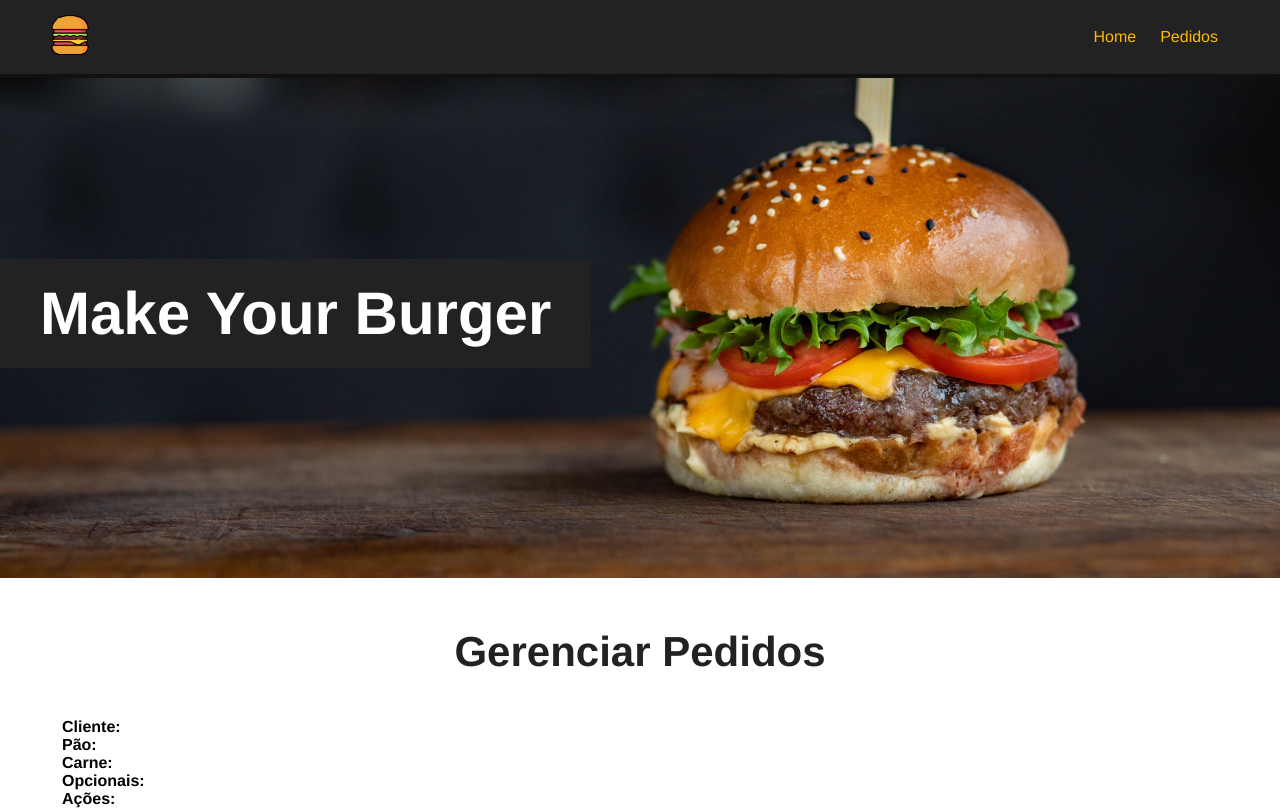
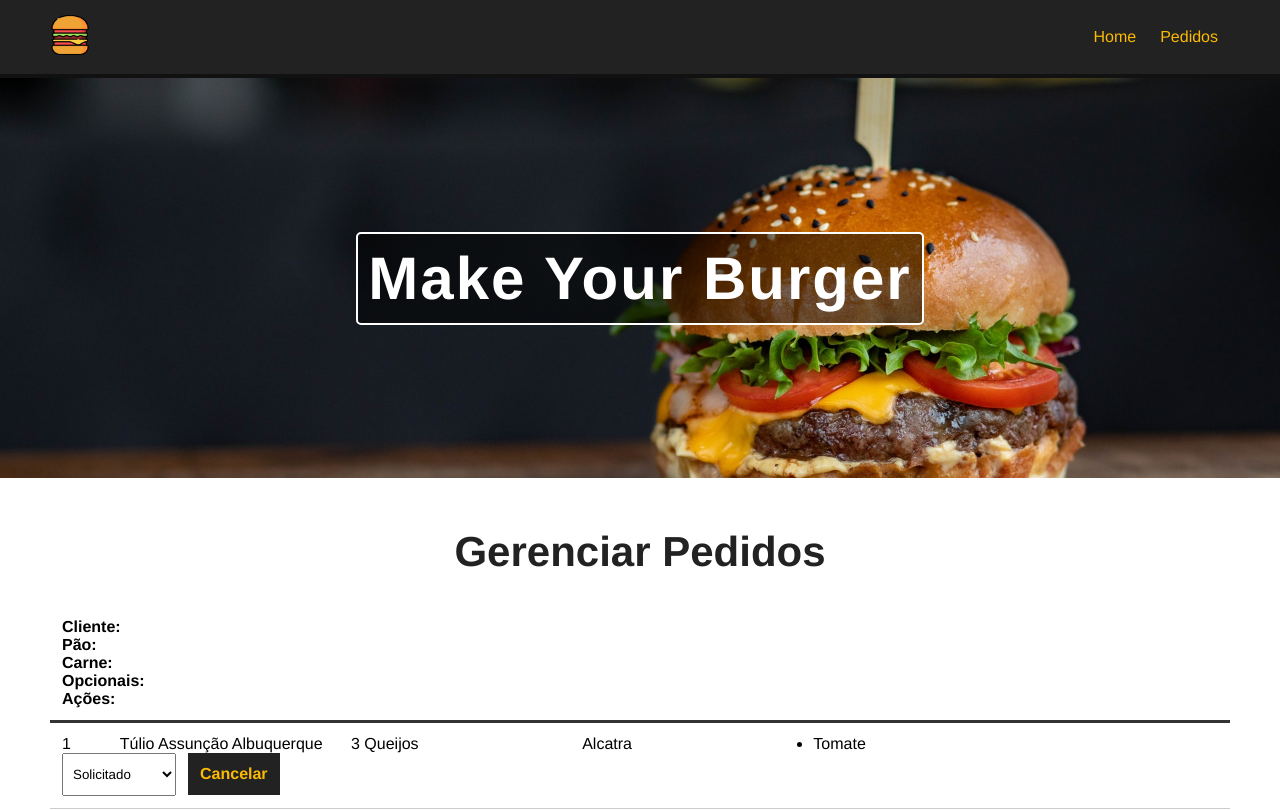
Before and after one commit to tulioalbu/makeyourburger, a Vue app: page /pedidos in a window 1280 px wide. Shown: the top 810 px of the page. Built offline with nearby package versions, Linux system fonts and the light colour scheme; data requests are answered from the project's data file.

Commit message:
Att no css

```diff
--- a/db/db.json
+++ b/db/db.json
@@ -77,5 +77,16 @@
       "tipo": "Finalizado"
     }
   ],
-  "burgers": []
+  "burgers": [
+    {
+      "nome": "Túlio Assunção Albuquerque",
+      "carne": "Alcatra",
+      "pao": "3 Queijos",
+      "opcionais": [
+        "Tomate"
+      ],
+      "status": "Solicitado",
+      "id": 1
+    }
+  ]
 }
--- a/src/components/BannerComponent.vue
+++ b/src/components/BannerComponent.vue
@@ -15,19 +15,27 @@ export default {
 <style scoped>
  #main-banner {
   background-image: url('../../public/img/burger.jpg');
-  background-position: 0 -250px;
   background-size: cover;
-  height: 500px;
+  background-position: center;
+  height: 400px;
   display: flex;
+  justify-content: center;
   align-items: center;
-  justify-content: flex-start;
  }
 
  #main-banner h1 {
   color: #FFF;
-  text-align: center;
+  text-align: left;
   font-size: 60px;
-  background-color: #222;
+  background-color: rgba(0, 0, 0, 0.5);
+  background-clip: border-box;
   padding: 20px 40px;
+  font-weight: 700;
+  border-radius: 5px;
+  margin: 30px auto;
+  letter-spacing: 2px;
+  border: 2px solid #FFF;
+  border-radius: 5px;
+  padding: 10px;
  }
 </style>
--- a/src/components/DashboardComponent.vue
+++ b/src/components/DashboardComponent.vue
@@ -78,6 +78,8 @@ export default {
       this.status = dataStatus
     },
     async deleteBurger(id) {
+      let w = window.confirm("Você realmente deseja cancelar o pedido?");
+        if (w) {
       const req = await fetch(`http://localhost:3000/burgers/${id}`, {
         method: 'DELETE'
       });
@@ -88,6 +90,7 @@ export default {
         this.message = "";
       }, 3000);
       this.getPedidos()
+    }
     },
 
     async updateBurger(event, id) {
@@ -105,7 +108,7 @@ export default {
       });
       const res = await req.json()
 
-      this.message = `Pedido ${id} atualizado com sucesso!`;
+      this.message = `Pedido ${id} atualizado para ${res.status}!`;
       setTimeout(() => {
         this.message = "";
       }, 3000);
--- a/src/views/HomeView.vue
+++ b/src/views/HomeView.vue
@@ -1,6 +1,5 @@
 <template>
 <div>
-  <BannerComponent/>
   <div class="main-container">
     <h1>Monte o seu burger</h1>
     <BurgerFormComponent/>
```
